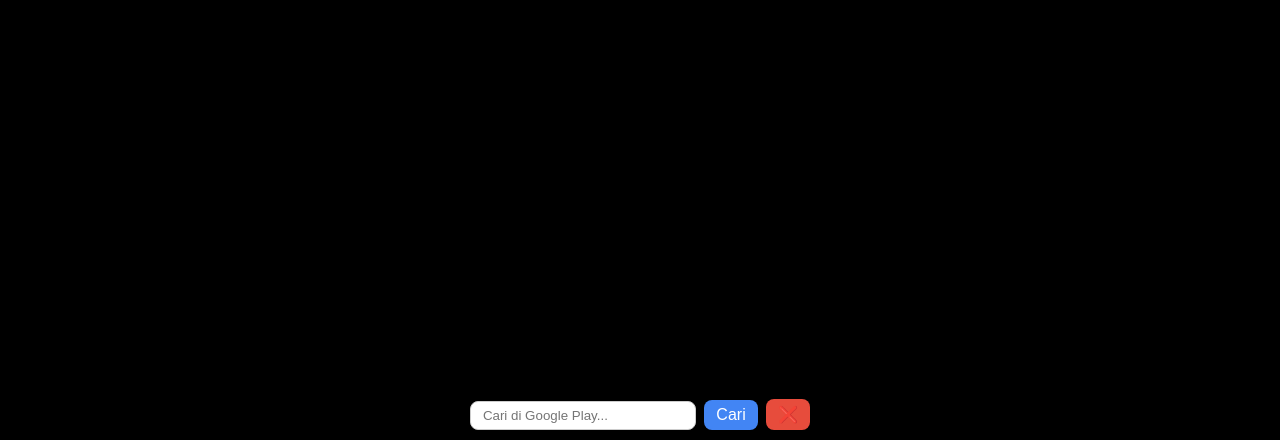
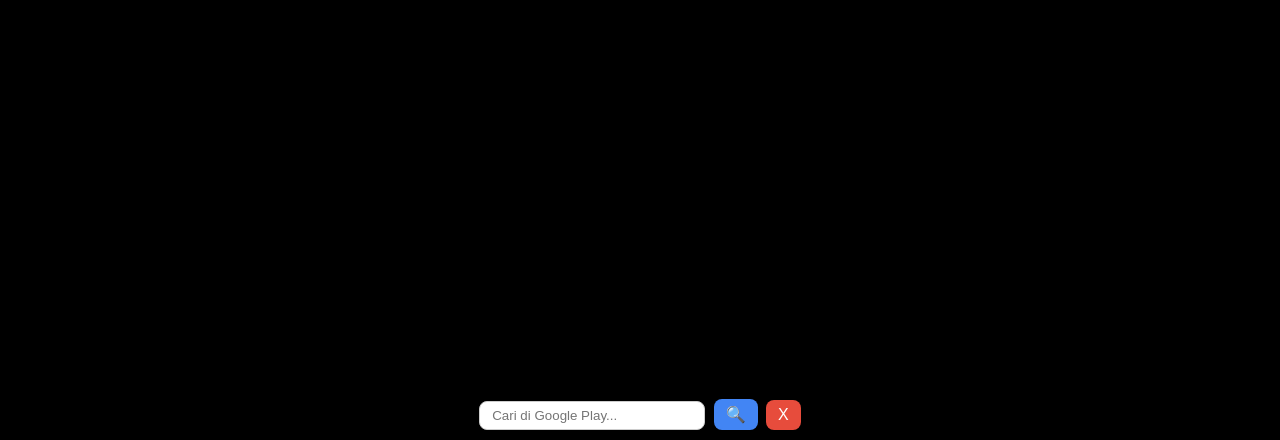
Before and after one commit to kaukah/launcher, a plain HTML site: page index.html in a window 1280 px wide. Shown: the part 360-800 px from the top of the page. Drawn offline with Linux system fonts and the light colour scheme.

Commit message:
Update index.html

```diff
--- a/index.html
+++ b/index.html
@@ -737,11 +737,11 @@ h1 {
            style="padding: 6px 12px; border-radius: 8px; border: 1px solid #ccc; width: 200px;">
     <button type="submit"
             style="padding: 6px 12px; border-radius: 8px; background-color: #4285F4; color: white; border: none; margin-left: 4px;">
-      Cari
+      🔍
     </button>
     <button type="button" onclick="clearSearch()"
             style="padding: 6px 12px; border-radius: 8px; background-color: #e74c3c; color: white; border: none; margin-left: 4px;">
-      ❌
+      X
     </button>
   </form>
 </div>
```
